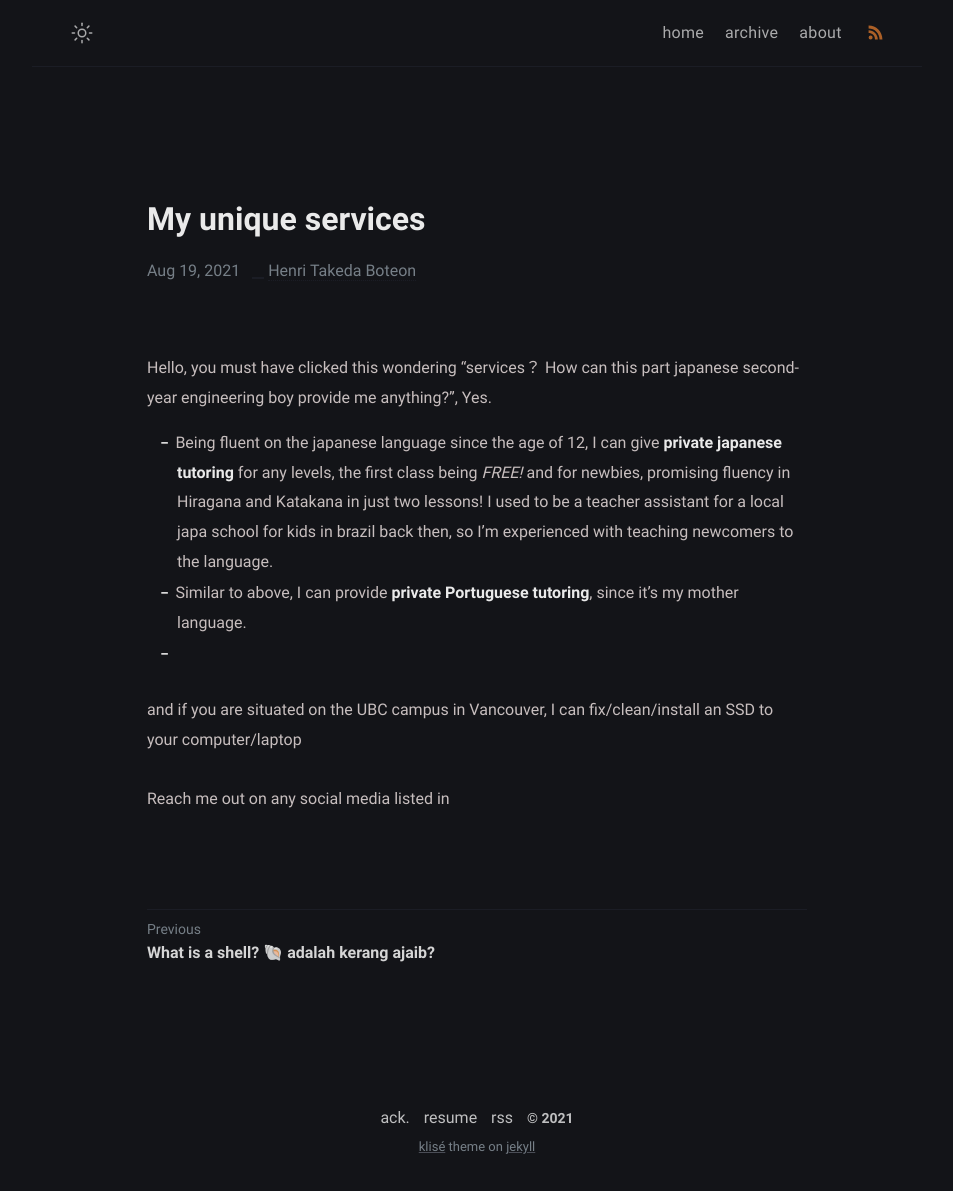
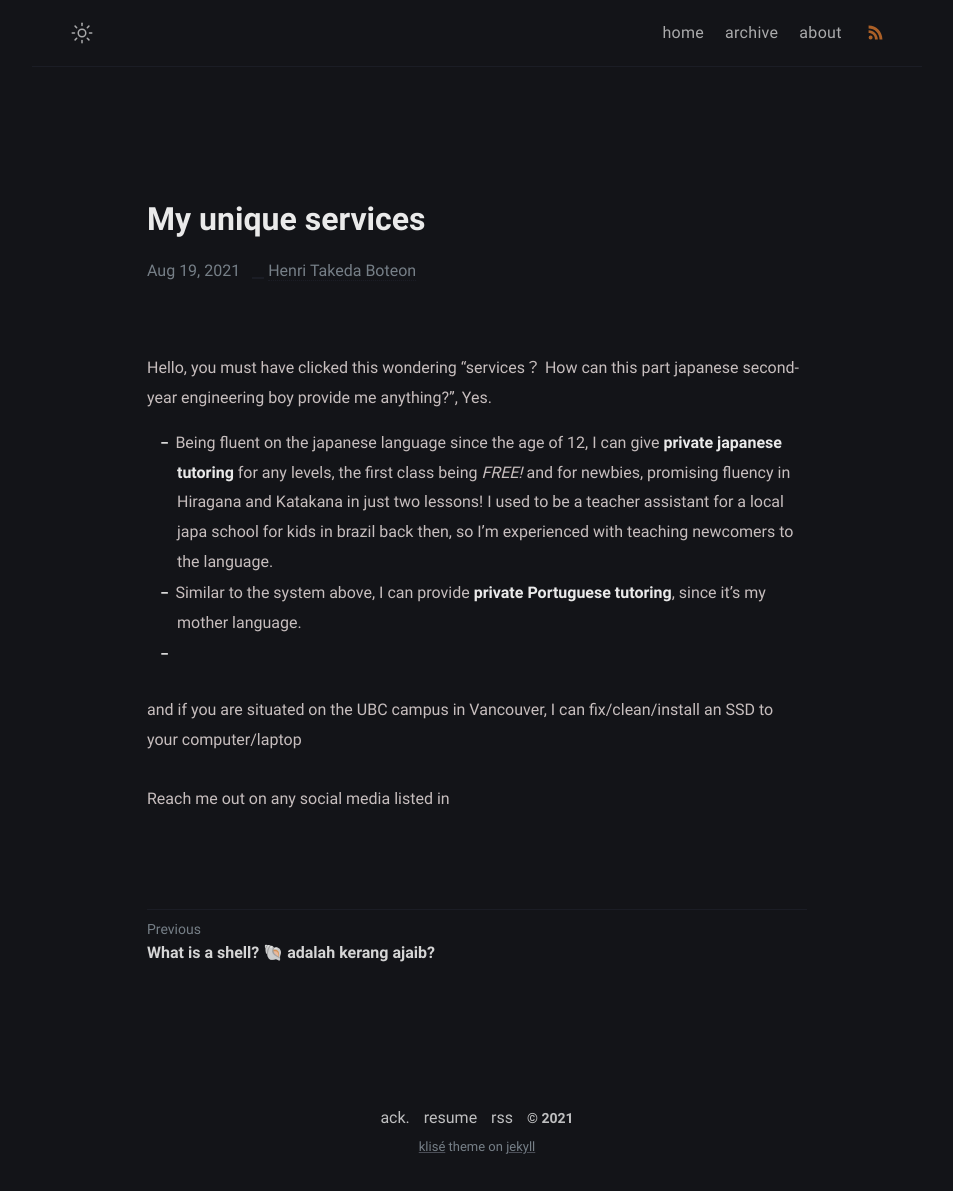
Before and after one commit to Pistachihen/pistachi.github.io, a Jekyll site: the page built from _posts/welcome-to-jekyll/2020-08-29-welcome-to-jekyll.md, in a window 1280 px wide. Shown: the whole page, without its empty margins (163-1116 px from the left). Built offline with Jekyll 4.4.1, drawn with Linux system fonts in a browser that asks for light colours.

Commit message:
2020-08-29-welcome-to-jekyll.md: changed

```diff
--- a/_posts/welcome-to-jekyll/2020-08-29-welcome-to-jekyll.md
+++ b/_posts/welcome-to-jekyll/2020-08-29-welcome-to-jekyll.md
@@ -7,7 +7,7 @@ categories: services
 Hello, you must have clicked this wondering "services？ How can this part japanese second-year engineering boy provide me anything?", Yes.
 
 - Being fluent on the japanese language since the age of 12, I can give **private japanese tutoring** for any levels, the first class being *FREE!* and for newbies, promising fluency in Hiragana and Katakana in just two lessons! I used to be a teacher assistant for a local japa school for kids in brazil back then, so I'm experienced with teaching newcomers to the language.
-- Similar to above, I can provide **private Portuguese tutoring**, since it's my mother language.
+- Similar to the system above, I can provide **private Portuguese tutoring**, since it's my mother language.
 -
 
 and if you are situated on the UBC campus in Vancouver, I can fix/clean/install an SSD to your computer/laptop
```
